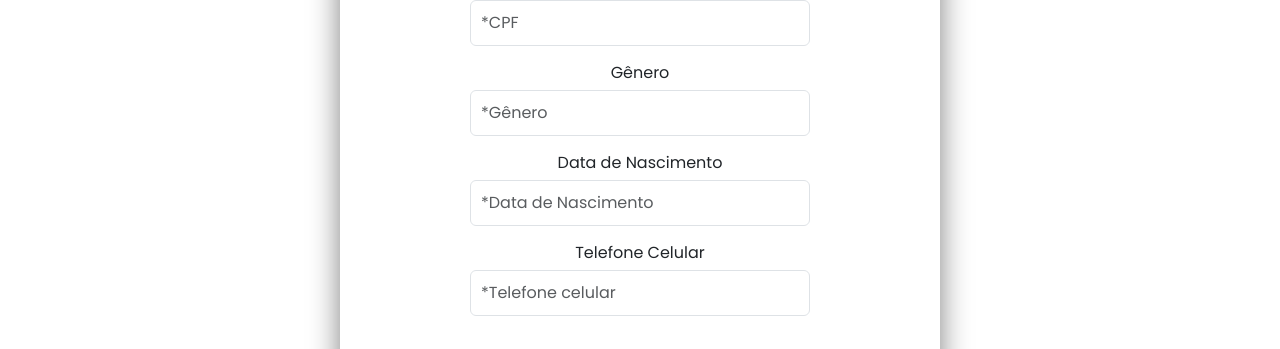
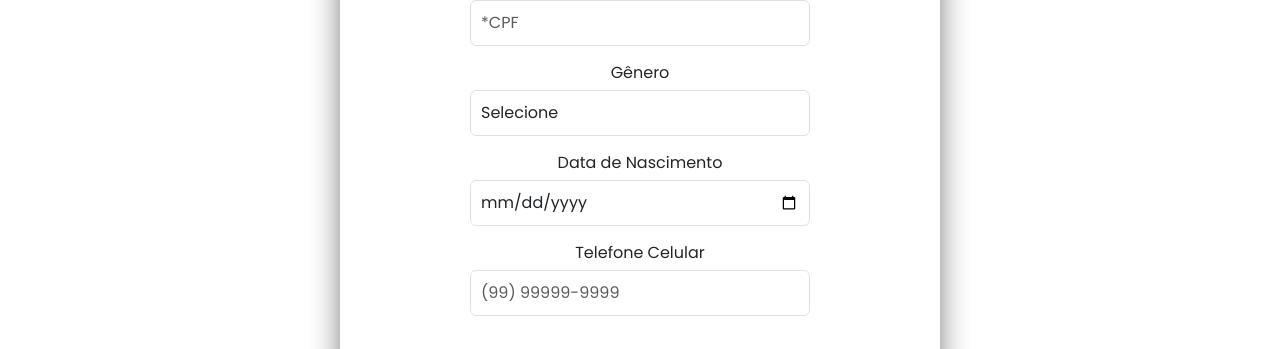
Before and after one commit to DouglasIde/LoginAndLearn, an Angular app: page /cadastrarUsuario in a window 1280 px wide. Shown: the part 413-762 px from the top of the page. Built offline with nearby package versions, Linux system fonts and the light colour scheme.

Commit message:
Feat: Improving the registration form with the user's personal information

```diff
--- a/src/app/cadastro/info-pessoal/info-pessoal.component.html
+++ b/src/app/cadastro/info-pessoal/info-pessoal.component.html
@@ -10,16 +10,20 @@
     />
 
     <label for="cpf" class="form-label">CPF</label>
-    <input type="text" class="form-control" placeholder="*CPF" />
+    <input type="text" id="cpf" class="form-control" placeholder="*CPF" />
 
-    <label for="cpf" class="form-label">Gênero</label>
-    <input type="text" class="form-control" placeholder="*Gênero" />
+    <label for="genero" class="form-label">Gênero</label>
+    <select id="genero" placeholder="Selecione seu Gênero" class="form-control">
+        <option value="" disabled selected>Selecione</option>
+        <option value="masculino">Masculino</option>
+        <option value="feminino">Feminino</option>
+    </select>
 
-    <label for="cpf" class="form-label">Data de Nascimento</label>
-    <input type="text" class="form-control" placeholder="*Data de Nascimento" />
+    <label for="data-nascimento" class="form-label">Data de Nascimento</label>
+    <input type="date" id="data-nascimento" class="form-control" placeholder="Insira sua data de nascimento" />
 
-    <label for="cpf" class="form-label">Telefone Celular</label>
-    <input type="text" class="form-control" placeholder="*Telefone celular" />
+    <label for="phone" class="form-label">Telefone Celular</label>
+    <input type="text" id="phone" class="form-control" placeholder="(99) 99999-9999">
 
     <button type="submit" class="btn btn-dark btn-next">Próximo</button>
   </div>
```
